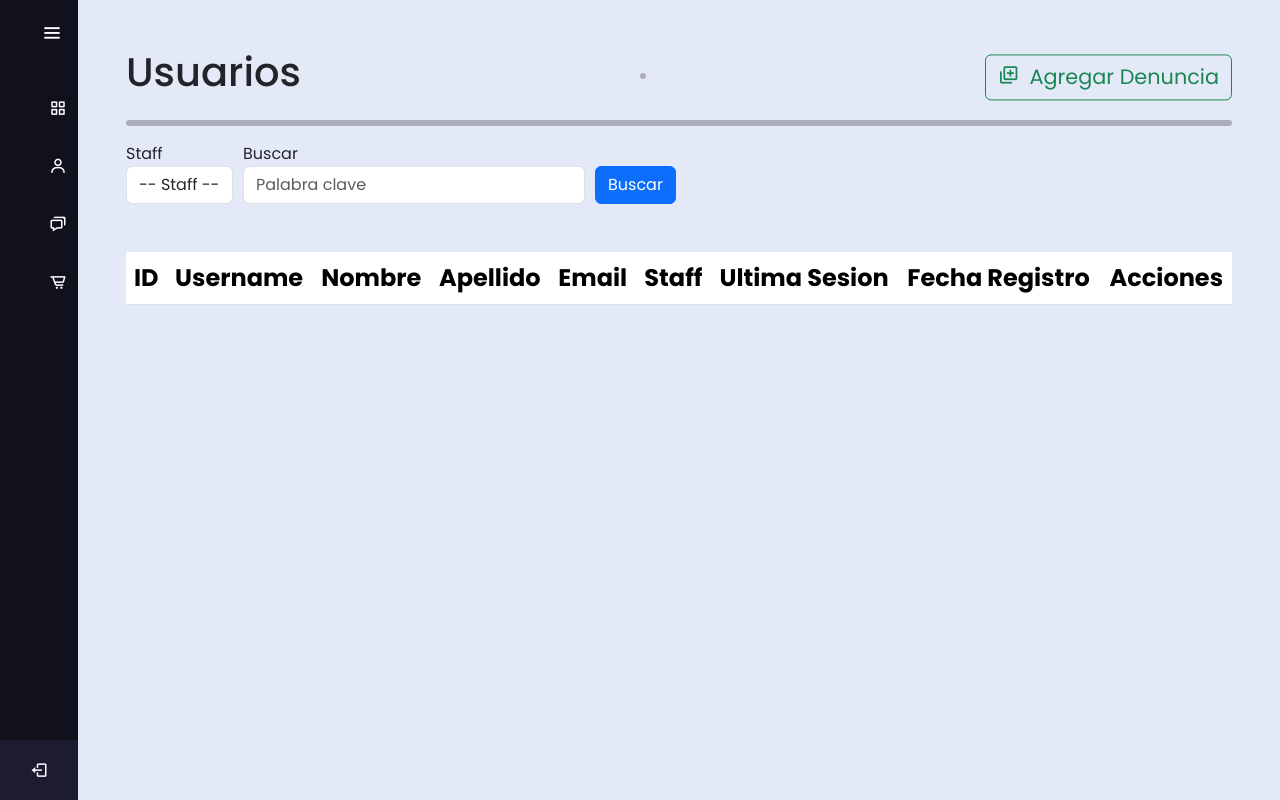
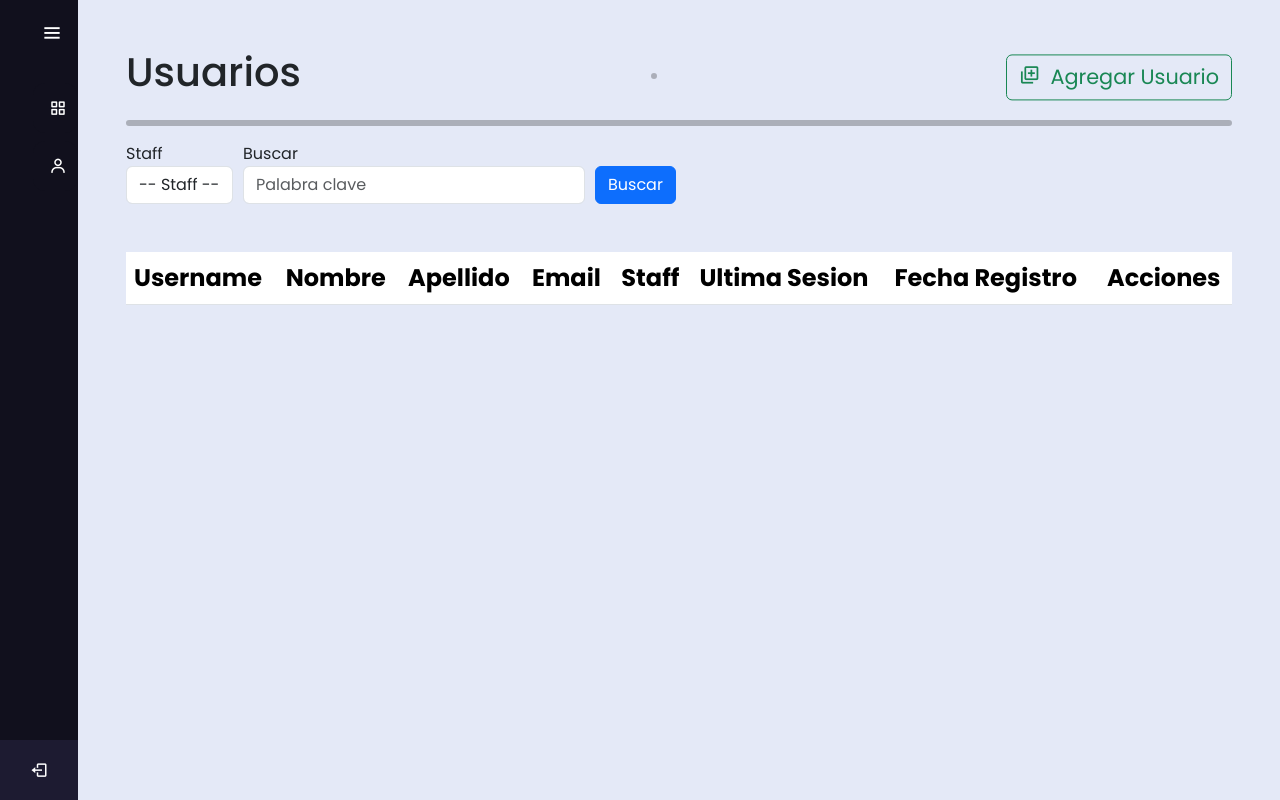
Before and after one commit to gaos180/denuncias, a Django app: page /lista_user/ in a window 1280 px wide. Run offline with Django 5.2, Linux system fonts and the light colour scheme; the visitor is signed in with stand-in values (Sample User, id 1); data comes from the database, SQL or seed files in the repository; lists and menus that the app fills with data are empty; some libraries are stand-ins or nearby versions.

Commit message:
añadir estilos y reordenamiento de tablas

```diff
--- a/sistema_denuncias/denuncias_ciudadanas/website/templates/website/baseadmin.html
+++ b/sistema_denuncias/denuncias_ciudadanas/website/templates/website/baseadmin.html
@@ -278,33 +278,18 @@
         </a>
          <span class="tooltip">Denuncias</span>
       </li>
-      <li>
-       <a href="#">
-         <i class='bx bx-user' ></i>
-         <span class="links_name">Imagenes</span>
-       </a>
-       <span class="tooltip">Imagenes</span>
-     </li>
      <li>
        <a href="{% url 'panel_admin_user' %}">
-         <i class='bx bx-chat' ></i>
+         <i class='bx bx-user' ></i>
          <span class="links_name">Usuarios</span>
        </a>
        <span class="tooltip">Usuarios</span>
      </li>
-     <li>
-       <a href="#">
-         <i class='bx bx-cart-alt' ></i>
-         <span class="links_name">Estados</span>
-       </a>
-       <span class="tooltip">Estatus</span>
-     </li>
      <li class="profile">
       <a href="#">
-
           <form method="post" action="{% url 'logout' %}" class="">
             {% csrf_token %}
-            <button type="submit" class="btn btn-light " style="border-radius: 8px; color: #212529; font-weight: 1000;"><i class='bx bx-log-out' id="log_out"></i>
+            <button type="submit" class="btn " style="border-radius: 8px; color: #212529; font-weight: 1000;"><i class='bx bx-log-out' id="log_out"></i>
             </button>
           </form>
           <span class="links_name p-2">Cerrar Sesion</span>
--- a/sistema_denuncias/denuncias_ciudadanas/website/templates/website/lista_user.html
+++ b/sistema_denuncias/denuncias_ciudadanas/website/templates/website/lista_user.html
@@ -19,7 +19,7 @@
   <div class="text-end pb-1">
     <a href="{% url 'registro_denuncia' %}" class="btn btn-outline-success" style="font-size: 1.3rem;">
       <i class='bx bx-add-to-queue'>
-        <span>Agregar Denuncia</span>
+        <span>Agregar Usuario</span>
       </i>
     </a>
   </div>
@@ -45,7 +45,6 @@
   <table class="mt-5 table table-hover table-responsive">
     <thead>
       <tr>
-        <th>ID</th>
         <th>Username</th>
         <th>Nombre</th>
         <th>Apellido </th>
@@ -59,7 +58,6 @@
     <tbody>
       {% for user_l in entity %}
         <tr class="overflow-wrap">
-          <td style="font-size: 1.2rem;">{{user_l.id|default:"-"}}</td>
           <td style="font-size: 1.2rem;">{{user_l.username|default:"-"}}</td>
           <td style="font-size: 1.2rem;">{{user_l.nombre|default:"-"}}</td>
           <td style="font-size: 1.2rem;">{{user_l.apellido|default:"-"}}</td>
@@ -215,7 +213,7 @@
     {% endfor %}
     </tbody>
   </table>
-  {% include "website/paginator.html" %}
+    {% include "website/paginator.html" %}
   </div>
 
 </div>
--- a/sistema_denuncias/denuncias_ciudadanas/website/views.py
+++ b/sistema_denuncias/denuncias_ciudadanas/website/views.py
@@ -173,7 +173,7 @@ def base_admin_denuncia(request):
 
     # Pagination after filtering
     page_ = request.GET.get('page', 1)
-    paginator = Paginator(registro, 10)
+    paginator = Paginator(registro, 1)
     try:
         registro = paginator.page(page_)
     except:
@@ -215,7 +215,7 @@ def base_admin_denuncia(request):
 def base_admin_usuario(request):
     form = RegistroDeUsuario()
     form_registro = UserRegisterForm()
-    usuarios = User.objects.all()
+    usuarios = User.objects.all().order_by('id')
     is_staff = request.GET.get('is_staff')
     query = request.GET.get('query')
 
@@ -266,8 +266,8 @@ def base_admin_usuario(request):
 
 
     page_2 = request.GET.get('page',1)
+    paginator = Paginator(usuarios, 4)
     try:
-        paginator = Paginator(usuarios, 10)
         usuarios = paginator.page(page_2)
     except:
         raise Http404
```
Also changed, not shown: sistema_denuncias/denuncias_ciudadanas/website/templates/website/lista.html (+4 -4 lines).
